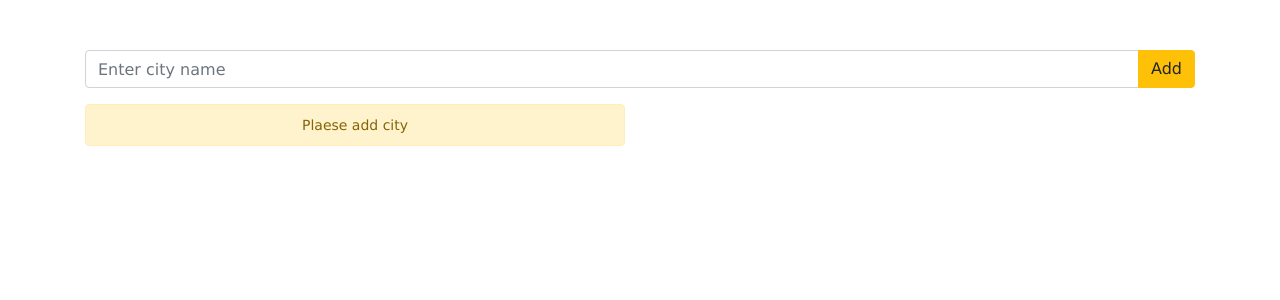
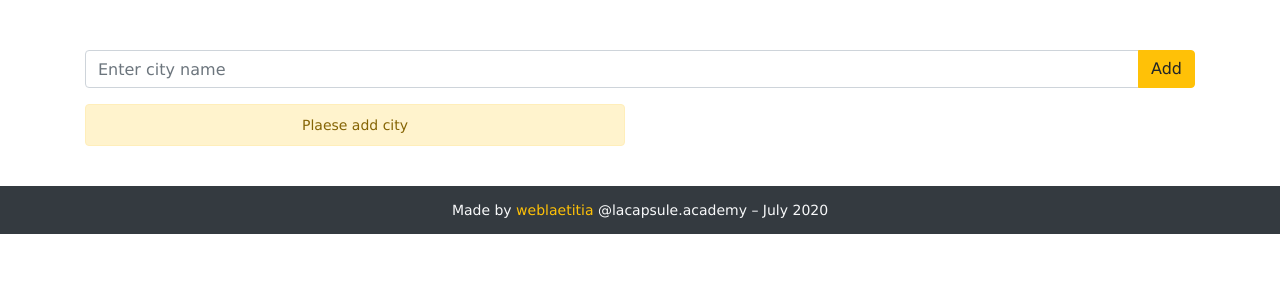
Before and after one commit to weblaetitia/project-weatherApp, a Node server app: page /weather/ in a window 1280 px wide. Shown: the part 70-370 px from the top of the page. Run offline with Node 20, Linux system fonts and the light colour scheme; data that the repository does not hold is empty; some libraries are stand-ins or nearby versions.

Commit message:
add footer

```diff
--- a/views/weather.ejs
+++ b/views/weather.ejs
@@ -14,21 +14,23 @@
 </head>
 <body>
     <!-- HEADER -->
-    <nav class=" header navbar navbar-light bg-dark">
+    <nav class="header navbar navbar-light bg-dark">
         <div class="container my-2">
             <a class="navbar-brand text-light" href="/">Weather App</a>
             <a class="logout btn btn-light" href="/users/logout">Logout</a>
         </div>
     </nav>
-   <!-- GRID -->
+    <!-- GRID -->
     <div class="container">
         <div class="row">
             <div class="col-12">
                 <form action="/weather/add-city" method="POST">
                     <div class="input-group mb-3">
                         <input name="cityname" type="text" class="form-control" placeholder="Enter city name" aria-label="Enter city name" aria-describedby="button-addon2" value="">
-                    <div class="input-group-append">
-                    <button class="btn btn-warning" type="submit" id="button-addon2">Add</button>
+                        <div class="input-group-append">
+                            <button class="btn btn-warning" type="submit" id="button-addon2">Add</button>
+                        </div>
+                    </div>
                 </form>
             </div>
         </div>
@@ -80,7 +82,14 @@
                 </div>
             </div>
         </div>
-   </div>
+    </div>
+    <!-- footer -->
+    <div class="footer text-light bg-dark mt-4">
+        <div class="container">
+            <p class="text-center p-3 mb-0">Made by <a href="https://github.com/weblaetitia" class="text-warning" target="_blank" rel="noopener noreferrer">weblaetitia</a> @lacapsule.academy – July 2020</p>
+        </div>
+    </div>
+<!-- footer -->
 
 <script src="https://code.jquery.com/jquery-3.3.1.slim.min.js" integrity="sha384-q8i/X+965DzO0rT7abK41JStQIAqVgRVzpbzo5smXKp4YfRvH+8abtTE1Pi6jizo" crossorigin="anonymous"></script>
 <script src="https://cdnjs.cloudflare.com/ajax/libs/popper.js/1.14.3/umd/popper.min.js" integrity="sha384-ZMP7rVo3mIykV+2+9J3UJ46jBk0WLaUAdn689aCwoqbBJiSnjAK/l8WvCWPIPm49" crossorigin="anonymous"></script>
```
